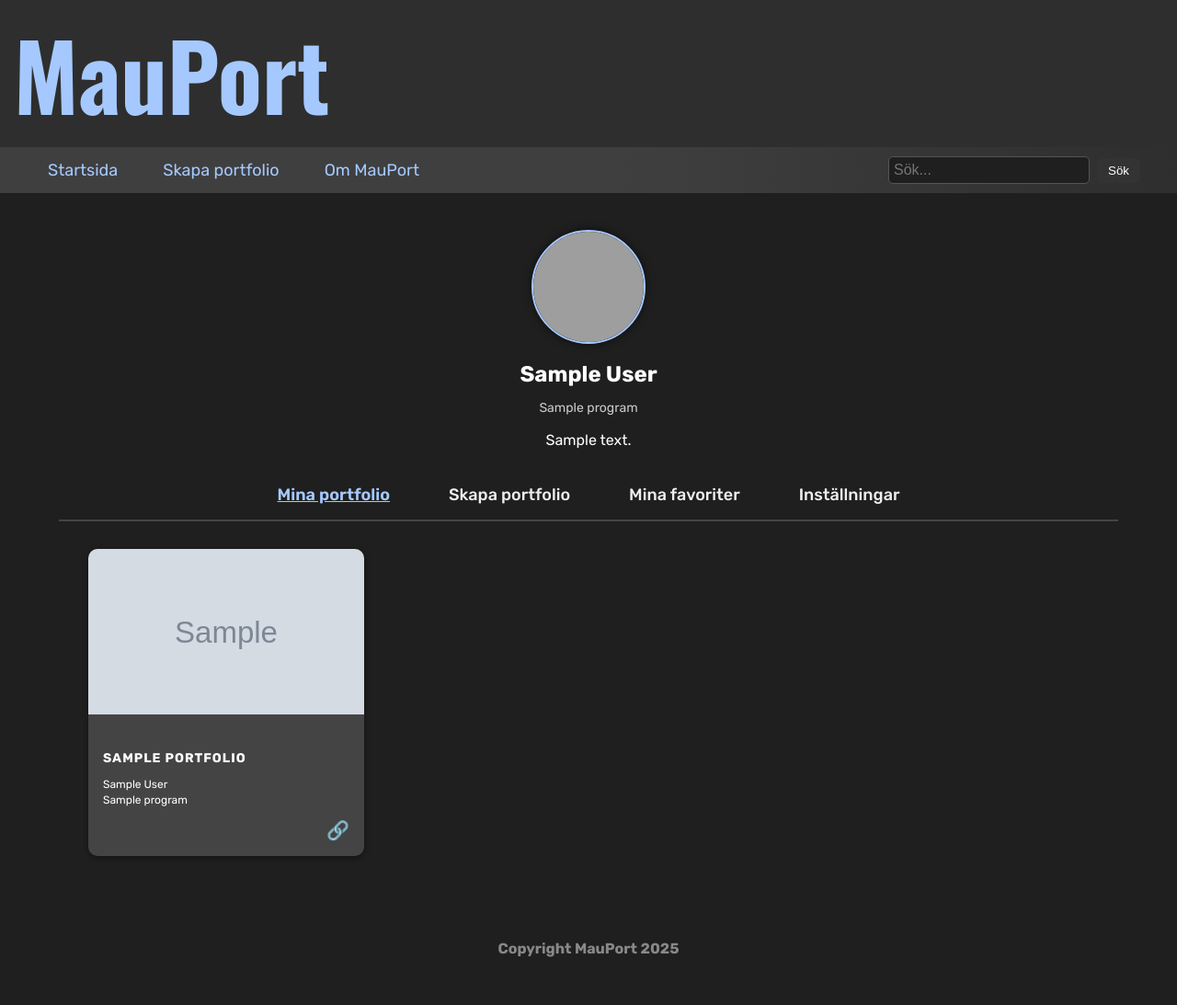
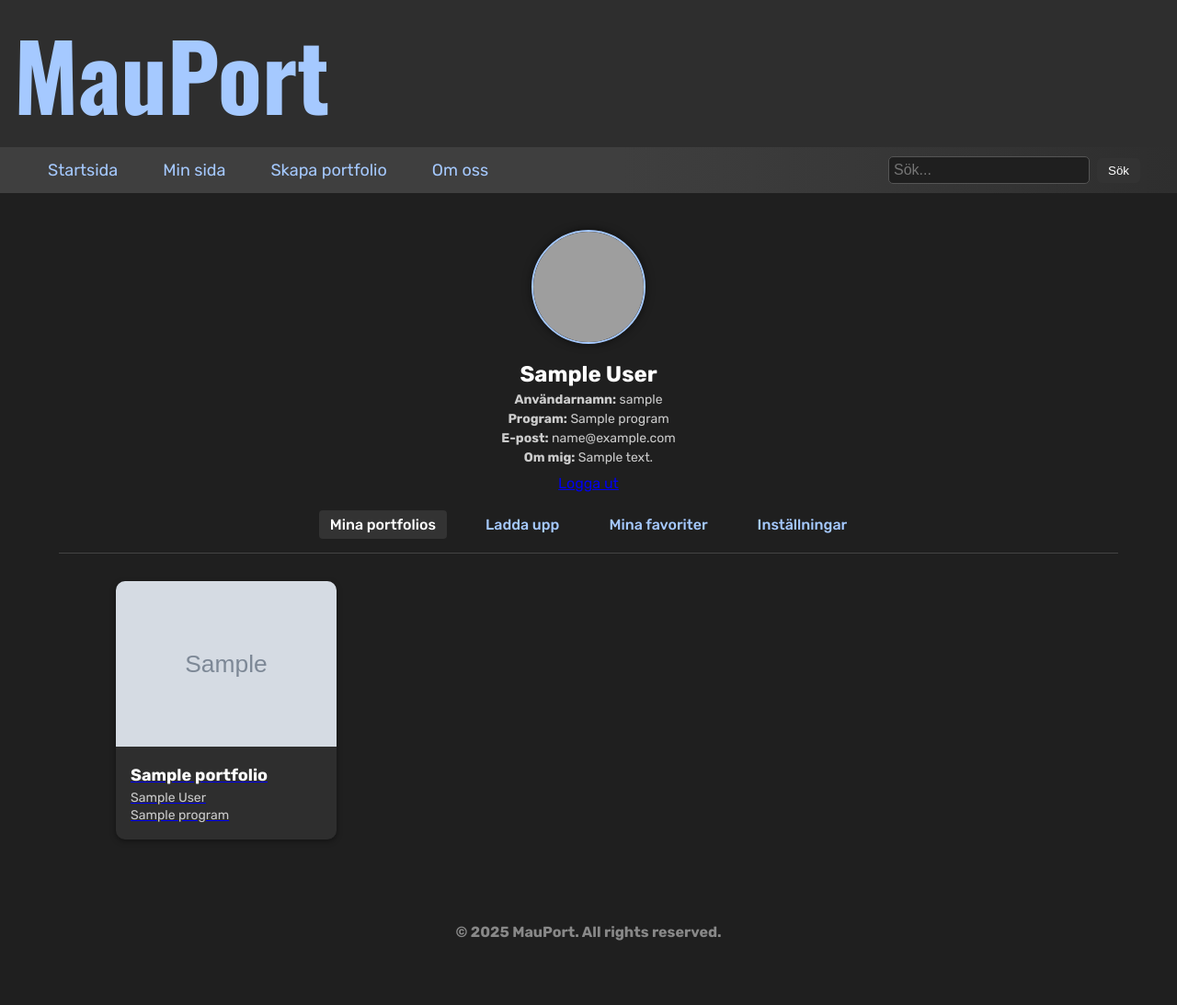
Before and after one commit to DABZEN8/MauPort, a Flask app: page /profile in a window 1280 px wide. Shown: the whole page at 92% size. After the commit the page ends 1023 px from the top, so only its background shows below. Run offline with Flask 3, Linux system fonts and the light colour scheme; the visitor is signed in with stand-in values (Sample User, id 1); grey boxes marked "Sample" are stand-in pictures; a database or web service that is not in the repository returns one stand-in record (values such as "Sample title"); some libraries are stand-ins or nearby versions; grey boxes are pictures that could not be loaded.

Commit message:
Vi kan nu besöka andra användares profiler.
profile.html har ändrats - den visar nu, med hjälp av funktioner, data beroende på vem användaren besöker; sin egen sida eller någon annans -- och anpassas efter detta.

Favorites.html + CSS - fixat så att användarens information och dess utseendet matchar sidan 'Mina portfolio'.

bookmark.js justerats för att passa nya HTML och CSS upplägget.

app.py:
funktionen view_user_profile finns för att hämta användarens information via SQL-frågor.

user_profile.py justerad för att hantera och skicka information om användare.

```diff
--- a/app.py
+++ b/app.py
@@ -76,6 +76,10 @@ def register():
 def profile():
     return user_profile_view()
 
+@app.route("/profile/<int:user_id>")
+def view_user_profile(user_id):
+    return user_profile_view(user_id=user_id)  # andras profil
+
 # Route till portfoliosidan
 @app.route("/portfolio")
 def portfolio():
@@ -151,6 +155,15 @@ def favorites():
     conn = connect_db()
     cur = conn.cursor()
 
+    # Hämta användarens information
+    cur.execute("""
+        SELECT first_name, last_name, username, program, email, bio, profile_pic
+        FROM users
+        WHERE id = %s
+    """, (user_id,))
+    user = cur.fetchone()
+
+    # Hämta sparade portfolios
     cur.execute("""
         SELECT p.id, p.title, p.thumbnail, u.username
         FROM saved_portfolios sp
@@ -164,7 +177,19 @@ def favorites():
     cur.close()
     conn.close()
 
-    return render_template("favorites.html", favorites=favorites)
+    full_name = f"{user[0]} {user[1]}"
+    profile_pic = user[6] or "profile_pictures/default_profile.jpg"
+
+    return render_template("favorites.html",
+        favorites=favorites,
+        full_name=full_name,
+        username=user[2],
+        program=user[3],
+        email=user[4],
+        bio=user[5],
+        profile_pic=profile_pic
+    )
+
 
 
 # Denna funktion ser till att inloggad användare kan både lägga till och ta bort sparade inlägg.
--- a/static/user_profile.css
+++ b/static/user_profile.css
@@ -5,6 +5,7 @@ body {
   background-color: #1f1f1f;
   color: white;
 }
+
 
 header {
   background-color: #2E2E2E;
@@ -85,12 +86,12 @@ header h1 {
   cursor: pointer;
 }
 
-.profile-wrapper {
+.profile-main {
   padding: 40px 5%;
   text-align: center;
 }
 
-.profile-header img {
+.profile-header img.profile-pic {
   width: 120px;
   height: 120px;
   object-fit: cover;
@@ -100,106 +101,213 @@ header h1 {
   margin-bottom: 10px;
 }
 
-.profile-header h2 {
+.profile-info h2 {
   font-size: 24px;
   margin: 5px 0;
 }
 
-.profile-header .program {
+.profile-info p {
   font-size: 14px;
+  margin: 4px 0;
   color: #ccc;
 }
 
-.profile-header .bio {
-  margin-top: 15px;
-  font-size: 16px;
-  line-height: 1.5;
-  max-width: 600px;
-  margin-left: auto;
-  margin-right: auto;
+.logout-button {
+  margin-top: 10px;
 }
 
 .profile-nav {
   display: flex;
   justify-content: center;
-  gap: 40px;
-  margin: 30px 0;
-  border-bottom: 2px solid #444;
-  padding-bottom: 10px;
-  font-size: 18px;
-  font-weight: 500;
+  gap: 30px;
+  margin-top: 20px;
+  padding-bottom: 15px;
+  border-bottom: 1px solid #444;
 }
 
-.profile-nav .nav-link {
-  color: #eee;
+.profile-nav a {
+  color: #A5C9FF;
   text-decoration: none;
   padding: 6px 12px;
   border-radius: 4px;
+  font-weight: 500;
+  font-size: 16px;
 }
 
-.profile-nav .nav-link.active {
-  color: #A5C9FF;
-  text-decoration: underline;
-  font-weight: 600;
+.profile-nav a:hover,
+.profile-nav a.active {
+  background-color: #333;
+  color: #fff;
 }
 
-.profile-nav .nav-link:hover,
-.profile-nav .nav-link:focus {
-  color: #A5C9FF;
-  text-decoration: underline;
+.banner-button {
+  display: inline-block;
+  margin: 20px auto;
+  padding: 12px 24px;
+  background-color: #A5C9FF;
+  color: #1f1f1f;
+  font-weight: bold;
+  border: none;
+  border-radius: 12px;
+  text-decoration: none;
+  box-shadow: 0px 3px 6px rgba(0,0,0,0.25);
+  transition: background-color 0.3s ease;
 }
 
-.portfolio-grid {
-  display: grid;
-  grid-template-columns: repeat(auto-fill, minmax(300px, 1fr));
-  gap: 30px;
-  justify-items: center;
-  margin-top: 30px;
+.banner-button:hover {
+  background-color: #dce9ff;
 }
 
-.portfolio-card {
-  width: 100%;
-  max-width: 300px;
-  background-color: #444;
+.project-grid {
+  display: grid;
+  grid-template-columns: repeat(auto-fill, minmax(280px, 1fr));
+  gap: 30px;
+  margin-top: 30px;
+  justify-items: center;
+}
+
+.card {
+  background-color: #2E2E2E;
   border-radius: 10px;
   overflow: hidden;
   box-shadow: 0 2px 6px rgba(0, 0, 0, 0.4);
-  text-decoration: none;
-  color: white;
+  max-width: 300px;
+  text-align: left;
+  transition: transform 0.2s;
 }
 
-.portfolio-card img.thumbnail {
+.card:hover {
+  transform: scale(1.02);
+  cursor: pointer;
+}
+
+.card img {
   width: 100%;
   height: 180px;
   object-fit: cover;
-  display: block;
 }
 
 .card-content {
   padding: 16px;
-  text-align: left;
   color: white;
 }
 
-.card-content h5 {
-  font-size: 14px;
-  letter-spacing: 1px;
-  text-transform: uppercase;
-  margin-bottom: 5px;
+.card-content h3 {
+  font-size: 18px;
+  margin: 0 0 5px;
 }
 
 .card-content p {
-  font-size: 12px;
-  line-height: 1.4;
+  font-size: 14px;
+  margin: 2px 0;
+  color: #ccc;
 }
 
-.card-content .bookmark {
-  display: block;
-  text-align: right;
-  font-size: 20px;
+/* Animera borttagning av favoriter här */
+.card.removed {
+  opacity: 0;
+  transform: scale(0.95);
+  transition: opacity 0.3s ease, transform 0.3s ease;
+}
+
+.portfolio-container {
+  display: grid;
+  grid-template-columns: repeat(4, 1fr);  /* Exakt 4 kort i rad */
+  gap: 30px;                              /* Bra mellanrum mellan korten */
+  padding: 40px;
+  justify-content: center;
+}
+
+.portfolio-card {
+  background-color: #1e1e1e;
+  padding: 15px;
+  border-radius: 8px;
+  box-shadow: 0px 4px 8px rgba(0, 0, 0, 0.6);
+  transition: transform 0.3s ease-in-out;
+  display: flex;
+  flex-direction: column;
+  align-items: center;
+  width: 100%;
+  max-width: 250px;
+  margin: auto;
+}
+
+.portfolio-card:hover {
+  transform: scale(1.05);
+}
+
+.portfolio-image {
+  width: 100%;
+  height: 180px;
+  display: flex;
+  justify-content: center;
+  align-items: center;
+}
+
+.portfolio-image img {
+  width: 100%;
+  height: 100%;
+  border-radius: 8px;
+  object-fit: cover;
+}
+
+.portfolio-content {
+  text-align: center;
+  padding: 10px;
+  min-height: 80px;
+}
+
+.portfolio-content h3 {
+  margin: 10px 0 5px;
+  font-size: 22px;
   color: #A5C9FF;
+  white-space: nowrap;
+  max-width: 90%;
+}
+
+.portfolio-content p {
+  font-size: 16px;
+  color: #ccc;
+}
+
+
+.portfolio-content h3 {
+  margin: 10px 0 5px;
+  font-size: 22px;
+  color: #A5C9FF;
+  white-space: nowrap;
+  max-width: 90%;
+}
+
+.portfolio-content p {
+  font-size: 16px;
+  color: #ccc;
+}
+
+.save-btn {
+  background-color: transparent;
+  border: 2px solid #A5C9FF;
+  color: #A5C9FF;
+  padding: 6px 12px;
+  border-radius: 8px;
+  font-size: 14px;
+  font-weight: bold;
+  cursor: pointer;
+  transition: all 0.3s ease-in-out;
   margin-top: 10px;
 }
+
+.save-btn:hover {
+  background-color: #A5C9FF;
+  color: #1f1f1f;
+  transform: scale(1.05);
+}
+
+.save-btn.active {
+  background-color: #A5C9FF;
+  color: #1f1f1f;
+}
+
 
 footer {
   text-align: center;
--- a/templates/profile.html
+++ b/templates/profile.html
@@ -4,7 +4,7 @@
         <meta charset="UTF-8">
         <meta name="viewport" content="width=device-width, initial-scale=1.0">
         <title>Min profil - MauPort</title>
-        <link href="/static/profile.css" type="text/css" rel="stylesheet">
+        <link href="/static/user_profile.css" type="text/css" rel="stylesheet">
         <link href="https://fonts.googleapis.com/css2?family=Oswald:wght@200..700&display=swap" rel="stylesheet">
         <link href="https://fonts.googleapis.com/css2?family=Rubik:ital,wght@0,300..900;1,300..900&display=swap" rel="stylesheet">
     </head>
@@ -28,47 +28,48 @@
             </div>
         </nav>
 
-
         <main class="profile-main">
             <div class="profile-header">
-            <img src="Photos/stockphotostudent.jpg" alt="Profilbild" class="profile-pic">
+                <img src="{{ url_for('static', filename=profile_pic) }}" alt="Profilbild" class="profile-pic">
                 <div class="profile-info">
-                    <h2>Förnamn Efternamn</h2>
-                    <p><strong>Användarnamn:</strong> FÖREFT</p>
-                    <p><strong>Program:</strong> Spelutveckling</p>
-                    <p><strong>E-post:</strong> fornamn.efternamn@student.mau.se</p>
-                    <p><strong>Om mig:</strong> Passionerad student inom UX och frontend. Gillar att skapa, koda och samarbeta.</p>
-                <div class="logout-button">
-                <a href="#">Logga ut</a>
-                </div>
+                    <h2>{{ full_name }}</h2>
+                    <p><strong>Användarnamn:</strong> {{ username }}</p>
+                    <p><strong>Program:</strong> {{ program }}</p>
+                    <p><strong>E-post:</strong> {{ email }}</p>
+                    {% if bio %}<p><strong>Om mig:</strong> {{ bio }}</p>{% endif %}
+                    {% if is_own_profile %}
+                    <div class="logout-button">
+                        <a href="/logout">Logga ut</a>
+                    </div>
+                    {% endif %}
                 </div>
             </div>
 
-            <div class="user-projects">
-            <div class="add-project-banner">
-                <a href="add-project.html" class="banner-button">+ Lägg till ett nytt projekt i ditt portfolio</a>
+            {% if is_own_profile %}
+                <div class="profile-nav">
+                    <a href="/profile" class="nav-link {% if request.path == '/profile' %}active{% endif %}">Mina portfolios</a>
+                    <a href="/upload" class="nav-link">Ladda upp</a>
+                    <a href="/favorites" class="nav-link">Mina favoriter</a>
+                    <a href="/settings" class="nav-link">Inställningar</a>
+                </div>
+            {% endif %}
+
+            <div class="project-grid">
+                {% for portfolio in portfolios %}
+                    <div class="card">
+                        <a href="/portfolio/{{ portfolio[0] }}">
+                        <img src="{{ url_for('static', filename=portfolio[2]) }}" alt="{{ portfolio[1] }}">
+                        <div class="card-content">
+                            <h3>{{ portfolio[1] }}</h3>
+                            <p>{{ full_name }}</p>
+                            <p>{{ program }}</p>
+                        </div>
+                        </a>
+                    </div>
+                {% endfor %}
             </div>
 
-            <div class="project-grid">
-            <div class="card">
-                <img src="Photos/snakebattle.webp" alt="Snake Battle">
-                <div class="card-content">
-                    <h3>Snake Battle</h3>
-                    <p>Monica Joldic</p>
-                    <p>Spelutveckling</p>
-                </div>
-            </div>
-
-            <div class="card">
-                <img src="Photos/Screen-Shot-2022-04-06-at-10.06.37-AM.png" alt="Whack Game">
-                <div class="card-content">
-                    <h3>Whack! Game</h3>
-                    <p>Monica Joldic</p>
-                    <p>Spelutveckling</p>
-                </div>
-            </div>
-        </div>
-        </div>
+            {% if is_own_profile %}</div>{% endif %}
         </main>
 
         <footer>
```
Also changed, not shown: static/bookmark.js (+6 -1 lines), templates/favorites.html (+22 -14 lines), user_profile.py (+24 -22 lines).
